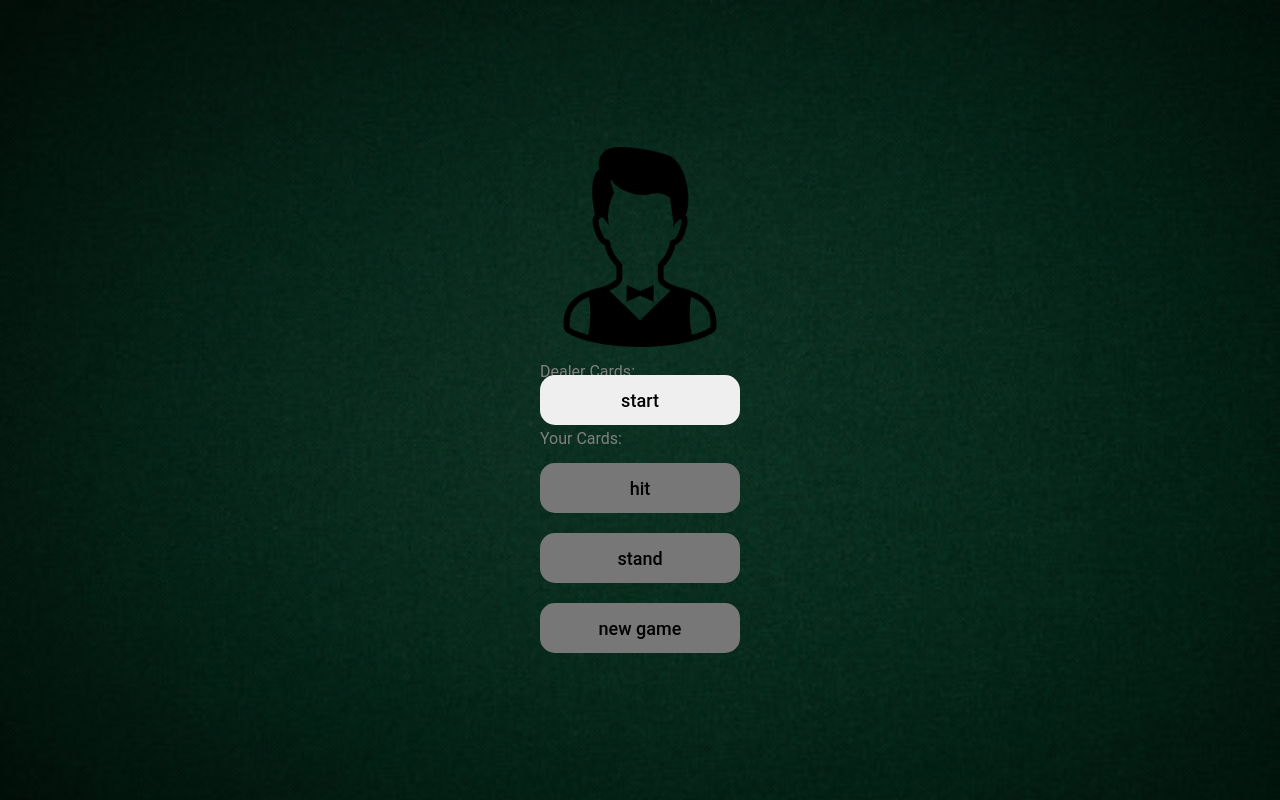
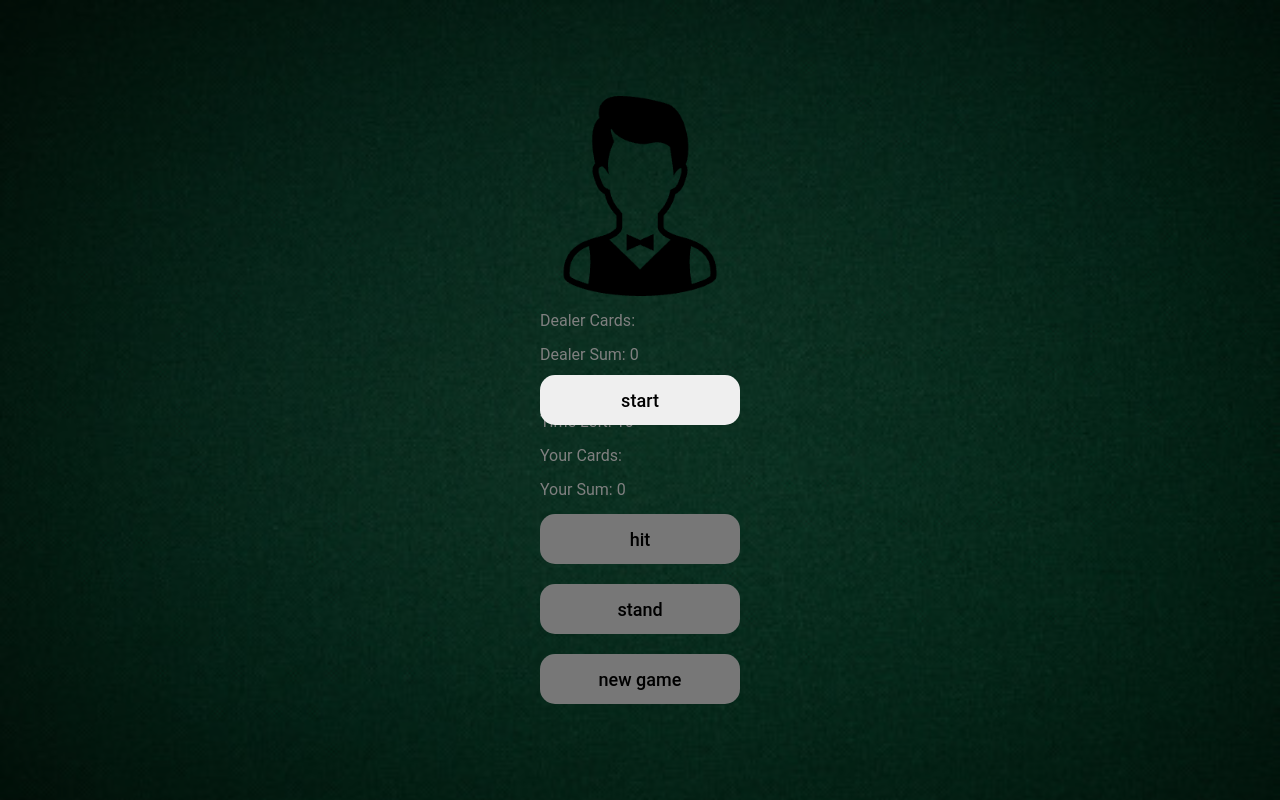
Before and after one commit to Lukagbn/blackjack, a React (Vite) app: page / in a window 1280 px wide. Built offline with nearby package versions, Linux system fonts and the light colour scheme.

Commit message:
feat: add functional hit, stand and new game buttons, with hand duration timer

```diff
--- a/src/App.tsx
+++ b/src/App.tsx
@@ -6,6 +6,12 @@ function App() {
   const [playerCards, setPlayerCards] = useState<number[]>([]);
   const [winner, setWinner] = useState<string>("");
   const [overlay, setOverlay] = useState<boolean>(true);
+  const [triggerTimer, setTriggerTimer] = useState<number>(0);
+  const [startGameTimer, setStartGameTimer] = useState<boolean>(false);
+  const [time, setTime] = useState<number>(10);
+
+  const playerSum = playerCards.reduce((acc, curr) => acc + curr, 0);
+  const dealerSum = dealerCards.reduce((acc, curr) => acc + curr, 0);
 
   function randomCard(): number {
     const cardNumber = Math.floor(Math.random() * 13) + 1;
@@ -15,27 +21,30 @@ function App() {
   }
 
   function winningHand(): any {
-    const playerSum = playerCards.reduce((acc, curr) => acc + curr, 0);
-    const dealerSum = dealerCards.reduce((acc, curr) => acc + curr, 0);
-
-    if (dealerSum > playerSum && dealerSum < 21) {
+    if (playerSum > 21) {
       setWinner("You Lost!");
-    } else if (dealerSum > 21 && playerSum < dealerSum) {
+    } else if (dealerSum > 21) {
       setWinner("You Won!");
-    } else if (dealerSum === playerSum && playerSum <= 21) {
+    } else if (playerSum === 21 && dealerSum === 21) {
       setWinner("Draw!");
+    } else if (playerSum === 21) {
+      setWinner("You Won!");
     } else if (dealerSum === 21) {
       setWinner("You Lost!");
+    } else if (playerSum > dealerSum) {
+      setWinner("You Won!");
+    } else if (playerSum < dealerSum) {
+      setWinner("You Lost!");
     } else {
-      setWinner("You Won!");
+      setWinner("Draw!");
     }
   }
 
   function startGame(): any {
     setOverlay(false);
     setWinner("");
-    setDealerCards([randomCard(), randomCard(), randomCard()]);
-    setPlayerCards([randomCard(), randomCard(), randomCard()]);
+    setDealerCards([randomCard()]);
+    setPlayerCards([randomCard(), randomCard()]);
   }
 
   function restartGame(): any {
@@ -61,61 +70,133 @@ function App() {
     return color;
   }
 
-  function dealerDraw() {}
-
-  useEffect(() => {
-    const dealerSum = dealerCards.reduce((acc, curr) => acc + curr, 0);
-    const playerSum = playerCards.reduce((acc, curr) => acc + curr, 0);
-
-    if (dealerCards.includes(11) && dealerSum > 21) {
-      const indexOfAce = dealerCards.findIndex((num) => num === 11);
+  function changeAce(cards: number[], cardSum: number) {
+    if (cards.includes(11) && cardSum > 21) {
+      const indexOfAce = cards.findIndex((num) => num === 11);
 
       setDealerCards((cards) =>
         cards.map((card, index) => (index === indexOfAce ? 1 : card)),
       );
     }
+  }
 
-    if (playerCards.includes(11) && playerSum > 21) {
-      const indexOfAce = playerCards.findIndex((num) => num === 11);
+  function hitBtn() {
+    if (playerSum !== 0 && playerSum > 21) {
+      setTime(0);
+      winningHand();
+      return;
+    }
+    setTime(10);
+    setTriggerTimer((prev) => prev + 1);
+    setPlayerCards((card) => [...card, randomCard()]);
+  }
+  function startBtn() {
+    startGame();
+    setTriggerTimer((prev) => prev + 1);
+    setStartGameTimer(true);
+  }
+  function standBtn() {
+    setTime(0);
+    winningHand();
+    setTriggerTimer((prev) => prev + 1);
+  }
+  function newGameBtn() {
+    setTime(10);
+    restartGame();
+    setStartGameTimer(false);
+  }
 
-      setPlayerCards((cards) =>
-        cards.map((card, index) => (index === indexOfAce ? 1 : card)),
-      );
-    }
-  }, [dealerCards, playerCards]);
+  useEffect(() => {
+    changeAce(dealerCards, dealerSum);
+  }, [dealerCards]);
+
+  useEffect(() => {
+    if (time === 10 && !startGameTimer) return;
+    else if (time <= 0) return;
+
+    const interval = setInterval(() => {
+      setTime((prev) => prev - 1);
+    }, 1000);
+
+    return () => clearInterval(interval);
+  }, [time, startGameTimer]);
 
   useEffect(() => {
     if (playerCards.length === 0 || dealerCards.length === 0) return;
 
-    const timeOut = setTimeout(
-      () => {
-        dealerDraw();
-        winningHand();
-      },
-      true ? 3000 : 0,
-    );
+    const timeOut = setTimeout(() => {
+      let newDealerCards = [...dealerCards];
+      let newDealerSum = dealerSum;
+
+      while (newDealerSum <= playerSum && newDealerSum < 18) {
+        const newCard = randomCard();
+
+        newDealerCards.push(newCard);
+        newDealerSum += newCard;
+      }
+
+      setDealerCards(newDealerCards);
+
+      if (playerSum > 21) {
+        setWinner("You Lost!");
+      } else if (newDealerSum > 21) {
+        setWinner("You Won!");
+      } else if (playerSum === 21 && newDealerSum === 21) {
+        setWinner("Draw!");
+      } else if (playerSum === 21) {
+        setWinner("You Won!");
+      } else if (newDealerSum === 21) {
+        setWinner("You Lost!");
+      } else if (playerSum > newDealerSum) {
+        setWinner("You Won!");
+      } else if (playerSum < newDealerSum) {
+        setWinner("You Lost!");
+      } else {
+        setWinner("Draw!");
+      }
+
+      setTime(0);
+    }, time * 1000);
+
     return () => clearTimeout(timeOut);
-  }, [playerCards, dealerCards, winner]);
+  }, [triggerTimer]);
+
+  useEffect(() => {
+    if (playerSum >= 21) {
+      winningHand();
+      setTime(0);
+    }
+  }, [playerSum]);
 
   return (
     <main className="main">
       {overlay && (
         <div className="overlay">
-          <button onClick={() => startGame()}>start</button>
+          <button onClick={() => startBtn()}>start</button>
         </div>
       )}
 
       <section className="board">
         <img src="/dealer.png" alt="dealer" />
         <div>Dealer Cards: {dealerCards.map((card) => card + " ")}</div>
+        <div>Dealer Sum: {dealerSum}</div>
         <p className="winner" style={{ color: winnerColor(winner) }}>
           {!overlay && winner}
         </p>
+        <p>Time Left: {time}</p>
         <div>Your Cards: {playerCards.map((card) => card + " ")}</div>
+        <div>Your Sum: {playerSum}</div>
         <div className="btnWrapper">
-          <button>hit</button>
-          <button>stand</button>
-          <button onClick={() => restartGame()}>new game</button>
+          <button
+            disabled={playerSum > 21 || time === 0}
+            onClick={() => hitBtn()}
+          >
+            hit
+          </button>
+          <button disabled={time === 0} onClick={() => standBtn()}>
+            stand
+          </button>
+          <button onClick={() => newGameBtn()}>new game</button>
         </div>
       </section>
     </main>
```
